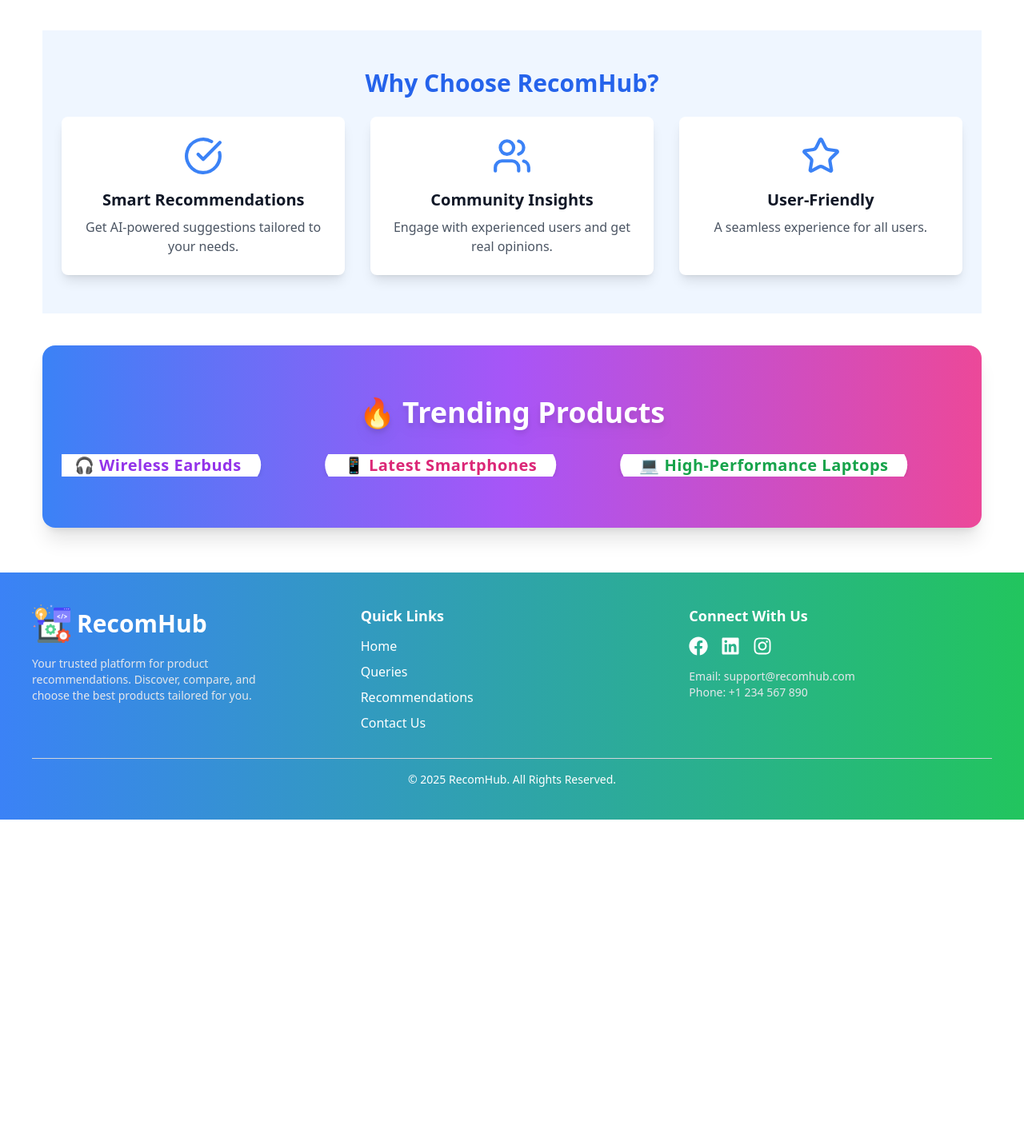
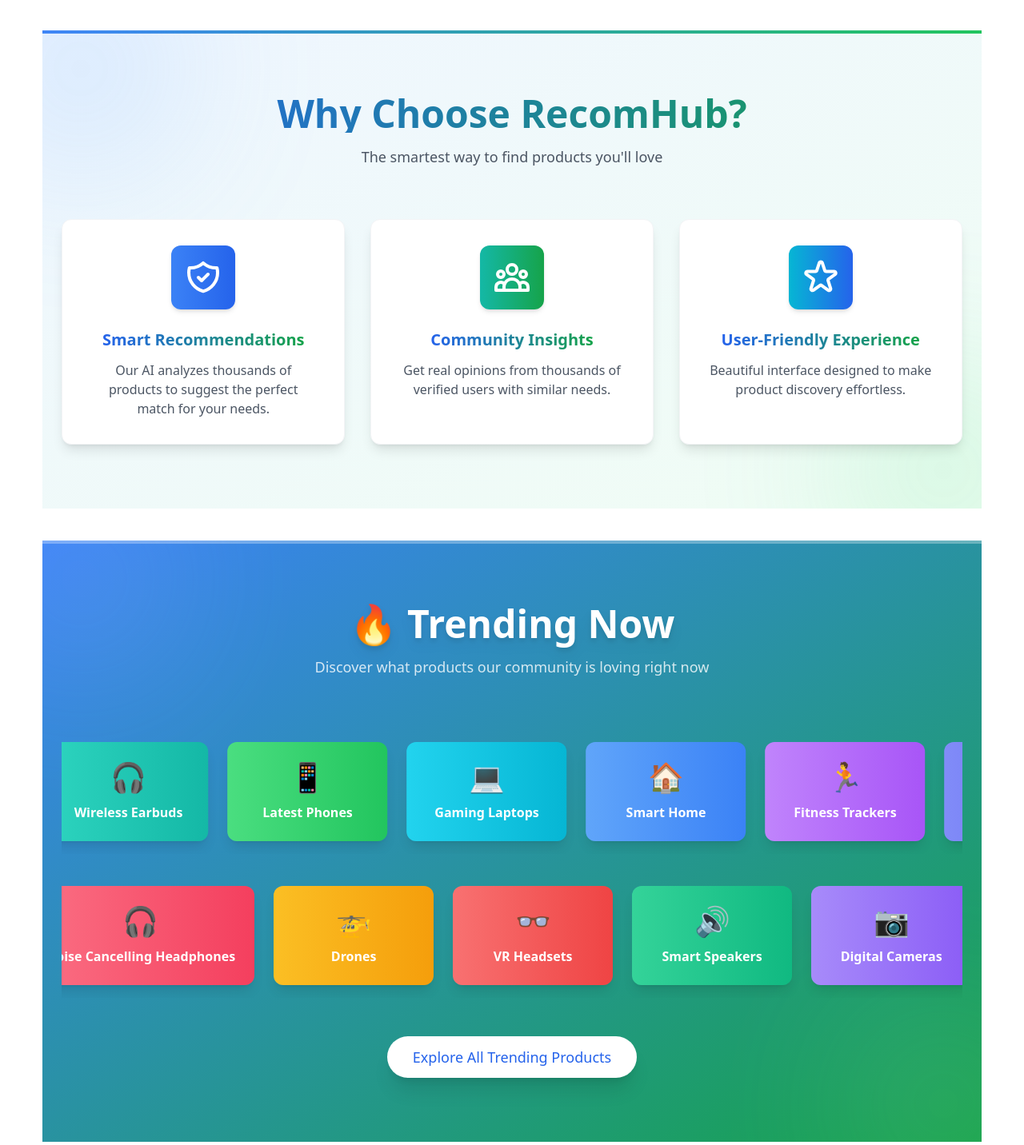
Before and after one commit to rmoon187/ass-11-client, a React (Vite) app: page / in a window 1280 px wide. Shown: the part 2278-3710 px from the top of the page at 80% size. Before the commit the page ends 3303 px from the top, so only its background shows below. Built offline with nearby package versions, Linux system fonts and the light colour scheme; no server answers.

Commit message:
re designed and re creted why choose and trending now sec.used two layered marquee items at trending sec

```diff
--- a/src/pages/Home.jsx
+++ b/src/pages/Home.jsx
@@ -174,46 +174,181 @@ const Home = () => {
             </section>
 
 
-            {/* why choose */}
-            <section className=" py-12 bg-blue-50 text-center">
-                <h2 className="text-3xl font-bold text-blue-600 mb-6">Why Choose RecomHub?</h2>
-                <div className="grid md:grid-cols-3 gap-8 px-6">
+            {/* Why Choose Us Section */}
+            <section className="py-20 relative overflow-hidden bg-gradient-to-br from-blue-50 to-green-50">
+                {/* Decorative elements */}
+                <div className="absolute top-0 left-0 w-full h-1 bg-gradient-to-r from-blue-500 to-green-500"></div>
+                <div className="absolute -bottom-20 -right-20 w-64 h-64 bg-green-400 rounded-full filter blur-[100px] opacity-20"></div>
+                <div className="absolute -top-20 -left-20 w-64 h-64 bg-blue-400 rounded-full filter blur-[100px] opacity-20"></div>
+
+                <div className="relative z-10 max-w-7xl mx-auto px-6">
+                    <motion.div
+                        initial={{ opacity: 0, y: 50 }}
+                        whileInView={{ opacity: 1, y: 0 }}
+                        transition={{ duration: 0.8 }}
+                        viewport={{ once: true }}
+                        className="text-center mb-16"
+                    >
+                        <h2 className="text-4xl md:text-5xl font-extrabold mb-4 bg-clip-text text-transparent bg-gradient-to-r from-blue-600 to-green-600">
+                            Why Choose RecomHub?
+                        </h2>
+                        <p className="text-lg text-gray-600 max-w-2xl mx-auto">
+                            The smartest way to find products you'll love
+                        </p>
+                    </motion.div>
+
+                    <div className="grid md:grid-cols-3 gap-8">
                         {[
-                        { icon: CheckCircle, title: "Smart Recommendations", desc: "Get AI-powered suggestions tailored to your needs." },
-                        { icon: Users, title: "Community Insights", desc: "Engage with experienced users and get real opinions." },
-                        { icon: Star, title: "User-Friendly", desc: "A seamless experience for all users." }
-                    ].map((item, index) => (
+                            {
+                                icon: (
+                                    <svg xmlns="http://www.w3.org/2000/svg" className="h-12 w-12" fill="none" viewBox="0 0 24 24" stroke="currentColor">
+                                        <path strokeLinecap="round" strokeLinejoin="round" strokeWidth={2} d="M9 12l2 2 4-4m5.618-4.016A11.955 11.955 0 0112 2.944a11.955 11.955 0 01-8.618 3.04A12.02 12.02 0 003 9c0 5.591 3.824 10.29 9 11.622 5.176-1.332 9-6.03 9-11.622 0-1.042-.133-2.052-.382-3.016z" />
+                                    </svg>
+                                ),
+                                title: "Smart Recommendations",
+                                description: "Our AI analyzes thousands of products to suggest the perfect match for your needs.",
+                                color: "from-blue-500 to-blue-600"
+                            },
+                            {
+                                icon: (
+                                    <svg xmlns="http://www.w3.org/2000/svg" className="h-12 w-12" fill="none" viewBox="0 0 24 24" stroke="currentColor">
+                                        <path strokeLinecap="round" strokeLinejoin="round" strokeWidth={2} d="M17 20h5v-2a3 3 0 00-5.356-1.857M17 20H7m10 0v-2c0-.656-.126-1.283-.356-1.857M7 20H2v-2a3 3 0 015.356-1.857M7 20v-2c0-.656.126-1.283.356-1.857m0 0a5.002 5.002 0 019.288 0M15 7a3 3 0 11-6 0 3 3 0 016 0zm6 3a2 2 0 11-4 0 2 2 0 014 0zM7 10a2 2 0 11-4 0 2 2 0 014 0z" />
+                                    </svg>
+                                ),
+                                title: "Community Insights",
+                                description: "Get real opinions from thousands of verified users with similar needs.",
+                                color: "from-teal-500 to-green-600"
+                            },
+                            {
+                                icon: (
+                                    <svg xmlns="http://www.w3.org/2000/svg" className="h-12 w-12" fill="none" viewBox="0 0 24 24" stroke="currentColor">
+                                        <path strokeLinecap="round" strokeLinejoin="round" strokeWidth={2} d="M11.049 2.927c.3-.921 1.603-.921 1.902 0l1.519 4.674a1 1 0 00.95.69h4.915c.969 0 1.371 1.24.588 1.81l-3.976 2.888a1 1 0 00-.363 1.118l1.518 4.674c.3.922-.755 1.688-1.538 1.118l-3.976-2.888a1 1 0 00-1.176 0l-3.976 2.888c-.783.57-1.838-.197-1.538-1.118l1.518-4.674a1 1 0 00-.363-1.118l-3.976-2.888c-.784-.57-.38-1.81.588-1.81h4.914a1 1 0 00.951-.69l1.519-4.674z" />
+                                    </svg>
+                                ),
+                                title: "User-Friendly Experience",
+                                description: "Beautiful interface designed to make product discovery effortless.",
+                                color: "from-cyan-500 to-blue-600"
+                            }
+                        ].map((feature, index) => (
                             <motion.div
                                 key={index}
-                            className="p-6 bg-white rounded-lg shadow-lg flex flex-col items-center"
-                            whileHover={{ scale: 1.05 }}
+                                className="group relative"
                                 initial={{ opacity: 0, y: 50 }}
-                            animate={{ opacity: 1, y: 0 }}
-                            transition={{ duration: 0.5, delay: index * 0.2 }}
+                                whileInView={{ opacity: 1, y: 0 }}
+                                transition={{ duration: 0.6, delay: index * 0.2 }}
+                                viewport={{ once: true }}
                             >
-                            <item.icon size={50} className="text-blue-500 mb-4" />
-                            <h3 className="text-xl font-semibold mb-2">{item.title}</h3>
-                            <p className="text-gray-600">{item.desc}</p>
+                                <div className="absolute -inset-0.5 bg-gradient-to-r from-blue-400 to-green-400 rounded-xl opacity-0 group-hover:opacity-100 blur transition duration-200"></div>
+                                <div className="relative h-full bg-white rounded-xl p-8 shadow-lg border border-gray-100 overflow-hidden">
+                                    <div className="flex flex-col items-center text-center">
+                                        <div className={`p-4 mb-6 rounded-xl bg-gradient-to-r ${feature.color} text-white shadow-md`}>
+                                            {feature.icon}
+                                        </div>
+                                        <h3 className="text-xl font-bold bg-clip-text text-transparent bg-gradient-to-r from-blue-600 to-green-600 mb-3">
+                                            {feature.title}
+                                        </h3>
+                                        <p className="text-gray-600">{feature.description}</p>
+                                    </div>
+                                </div>
                             </motion.div>
                         ))}
                     </div>
+                </div>
             </section>
 
-            <section className="  py-16 px-6 bg-gradient-to-r from-blue-500 via-purple-500 to-pink-500 text-center text-white rounded-2xl shadow-xl">
-                <h2 className="text-4xl font-extrabold mb-8 drop-shadow-lg">🔥 Trending Products</h2>
-                <Marquee
-                    className="text-xl font-semibold tracking-wide"
-                    speed={60}
-                    gradient={true}
-                    gradientWidth={100}
-                    gradientColor={[255, 255, 255]}
+            {/* Trending Products Section */}
+            <section className="py-20 relative overflow-hidden bg-gradient-to-br from-blue-500 to-green-600">
+                {/* Decorative elements */}
+                <div className="absolute top-0 left-0 w-full h-1 bg-white/30"></div>
+                <div className="absolute -bottom-20 -right-20 w-64 h-64 bg-white rounded-full filter blur-[100px] opacity-10"></div>
+                <div className="absolute -top-20 -left-20 w-64 h-64 bg-white rounded-full filter blur-[100px] opacity-10"></div>
+
+                <div className="relative z-10 max-w-7xl mx-auto px-6">
+                    <motion.div
+                        initial={{ opacity: 0, y: 50 }}
+                        whileInView={{ opacity: 1, y: 0 }}
+                        transition={{ duration: 0.8 }}
+                        viewport={{ once: true }}
+                        className="text-center mb-16"
                     >
-                    <span className="mx-10 px-6 py-3 bg-white text-blue-600 rounded-full shadow-md">🚀 Smart Watches</span>
-                    <span className="mx-10 px-6 py-3 bg-white text-purple-600 rounded-full shadow-md">🎧 Wireless Earbuds</span>
-                    <span className="mx-10 px-6 py-3 bg-white text-pink-600 rounded-full shadow-md">📱 Latest Smartphones</span>
-                    <span className="mx-10 px-6 py-3 bg-white text-green-600 rounded-full shadow-md">💻 High-Performance Laptops</span>
-                    <span className="mx-10 px-6 py-3 bg-white text-red-600 rounded-full shadow-md">🎮 Gaming Consoles</span>
+                        <h2 className="text-4xl md:text-5xl font-extrabold mb-4 text-white drop-shadow-lg">
+                            🔥 Trending Now
+                        </h2>
+                        <p className="text-lg text-white/80 max-w-2xl mx-auto">
+                            Discover what products our community is loving right now
+                        </p>
+                    </motion.div>
+
+                    {/* Marquee Container */}
+                    <div className="relative mb-12">
+                        {/* First Marquee */}
+                        <motion.div
+                            initial={{ opacity: 0 }}
+                            whileInView={{ opacity: 1 }}
+                            transition={{ duration: 0.6 }}
+                            viewport={{ once: true }}
+                        >
+                            <Marquee speed={40} gradient={false} className="py-4">
+                                {[
+                                    { name: "Smart Watches", emoji: "⌚", bg: "from-blue-400 to-blue-500" },
+                                    { name: "Wireless Earbuds", emoji: "🎧", bg: "from-teal-400 to-teal-500" },
+                                    { name: "Latest Phones", emoji: "📱", bg: "from-green-400 to-green-500" },
+                                    { name: "Gaming Laptops", emoji: "💻", bg: "from-cyan-400 to-cyan-500" },
+                                    { name: "Smart Home", emoji: "🏠", bg: "from-blue-400 to-blue-500" },
+                                    { name: "Fitness Trackers", emoji: "🏃", bg: "from-purple-400 to-purple-500" },
+                                    { name: "4K TVs", emoji: "📺", bg: "from-indigo-400 to-indigo-500" },
+                                ].map((product, index) => (
+                                    <div key={index} className="mx-3">
+                                        <div className={`bg-gradient-to-r ${product.bg} rounded-xl p-6 shadow-lg h-full flex flex-col items-center justify-center min-w-[200px]`}>
+                                            <div className="text-4xl mb-3">{product.emoji}</div>
+                                            <h3 className="font-bold text-white text-center">{product.name}</h3>
+                                        </div>
+                                    </div>
+                                ))}
                             </Marquee>
+                        </motion.div>
+
+                        {/* Second Marquee (reverse direction) */}
+                        <motion.div
+                            initial={{ opacity: 0 }}
+                            whileInView={{ opacity: 1 }}
+                            transition={{ duration: 0.6, delay: 0.3 }}
+                            viewport={{ once: true }}
+                            className="mt-6"
+                        >
+                            <Marquee speed={40} direction="right" gradient={false} className="py-4">
+                                {[
+                                    { name: "Drones", emoji: "🚁", bg: "from-amber-400 to-amber-500" },
+                                    { name: "VR Headsets", emoji: "👓", bg: "from-red-400 to-red-500" },
+                                    { name: "Smart Speakers", emoji: "🔊", bg: "from-emerald-400 to-emerald-500" },
+                                    { name: "Digital Cameras", emoji: "📷", bg: "from-violet-400 to-violet-500" },
+                                    { name: "Tablets", emoji: "📱", bg: "from-sky-400 to-sky-500" },
+                                    { name: "Gaming Consoles", emoji: "🎮", bg: "from-fuchsia-400 to-fuchsia-500" },
+                                    { name: "Noise Cancelling Headphones", emoji: "🎧", bg: "from-rose-400 to-rose-500" },
+                                ].map((product, index) => (
+                                    <div key={index} className="mx-3">
+                                        <div className={`bg-gradient-to-r ${product.bg} rounded-xl p-6 shadow-lg h-full flex flex-col items-center justify-center min-w-[200px]`}>
+                                            <div className="text-4xl mb-3">{product.emoji}</div>
+                                            <h3 className="font-bold text-white text-center">{product.name}</h3>
+                                        </div>
+                                    </div>
+                                ))}
+                            </Marquee>
+                        </motion.div>
+                    </div>
+
+                    <motion.div
+                        initial={{ opacity: 0 }}
+                        whileInView={{ opacity: 1 }}
+                        transition={{ delay: 0.6 }}
+                        viewport={{ once: true }}
+                        className="text-center"
+                    >
+                        <button className="px-8 py-3 text-lg font-medium rounded-full bg-white text-blue-600 shadow-xl hover:shadow-2xl transition-all duration-300 hover:-translate-y-1">
+                            Explore All Trending Products
+                        </button>
+                    </motion.div>
+                </div>
             </section>
 
         </div>
```
Lines whose indentation alone changed are shown as unchanged.
